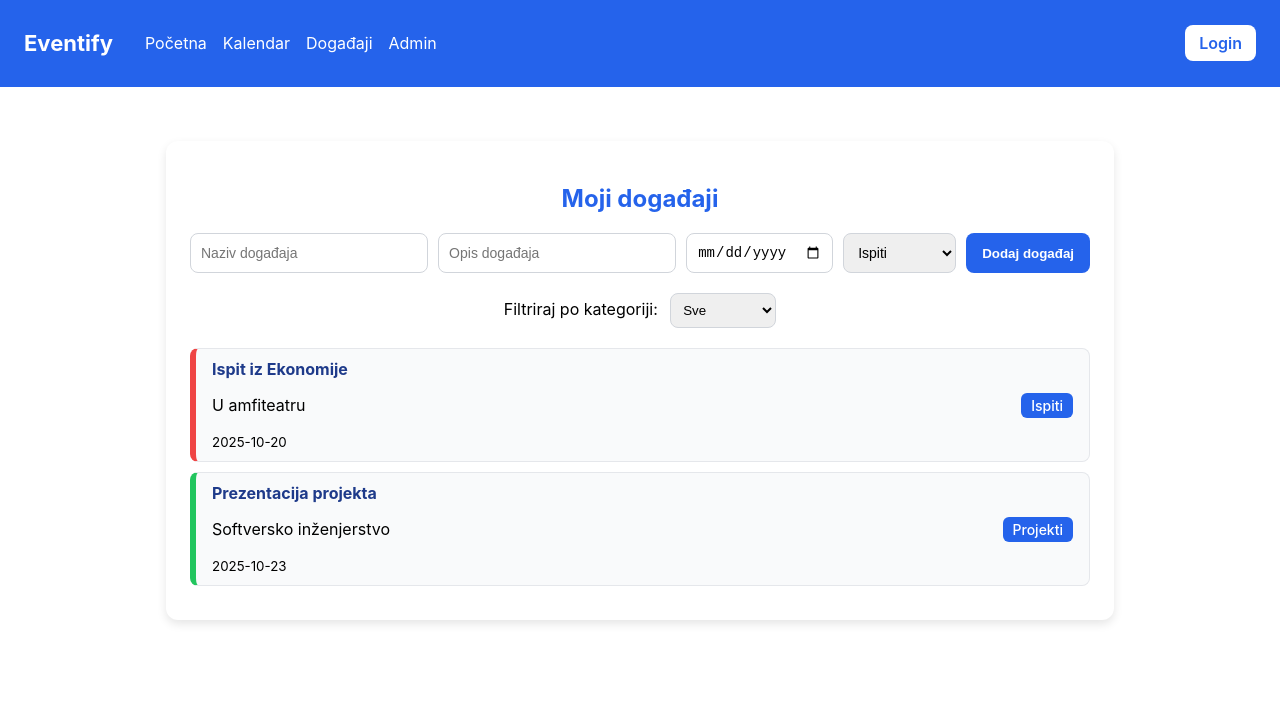
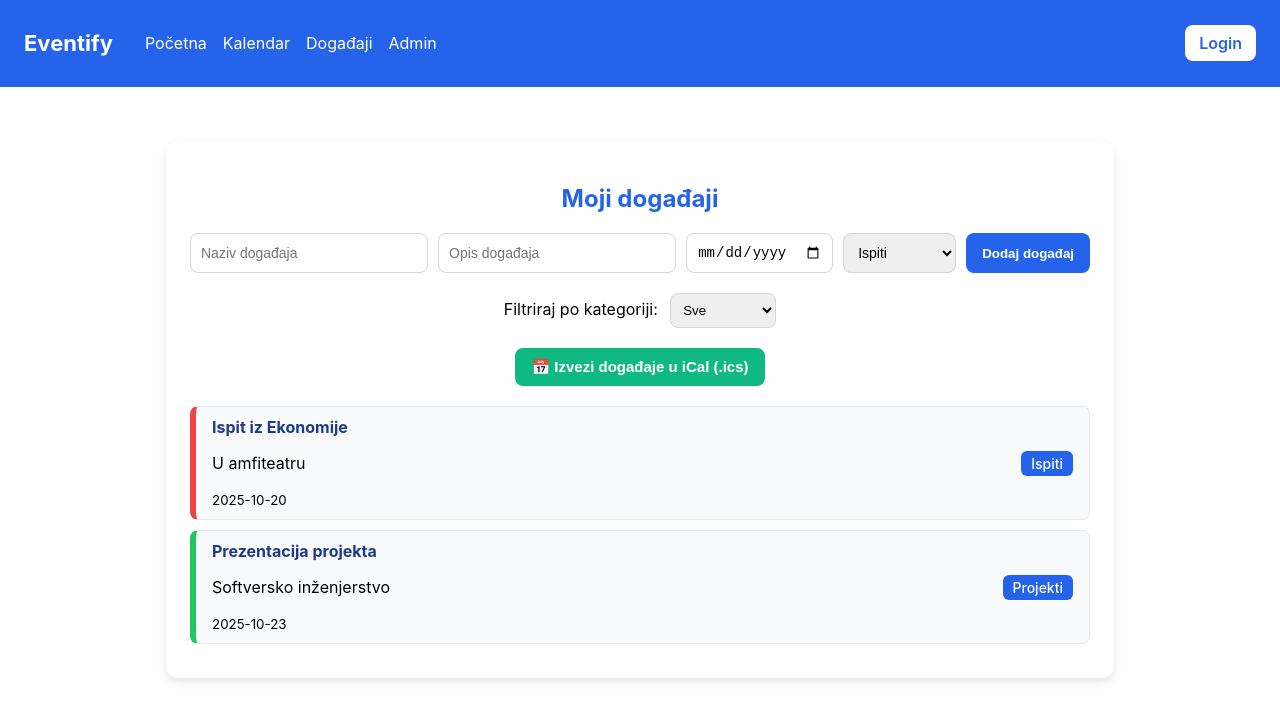
Before and after one commit to elab-development/internet-tehnologije-2024-projekat-appupravljanjedogadjajima_2021_384_91, a React (Create React App) app in the folder frontend/reactapp/: page /events in a window 1280 px wide. Shown: the top 720 px of the page. Built offline with nearby package versions, Linux system fonts and the light colour scheme.

Commit message:
Promena na EventsPage za ical

```diff
--- a/frontend/reactapp/package.json
+++ b/frontend/reactapp/package.json
@@ -11,6 +11,7 @@
     "@testing-library/jest-dom": "^6.9.1",
     "@testing-library/react": "^16.3.0",
     "@testing-library/user-event": "^13.5.0",
+    "ics": "^3.8.1",
     "react": "^19.2.0",
     "react-dom": "^19.2.0",
     "react-router-dom": "^7.9.4",
--- a/frontend/reactapp/src/pages/EventsPage.css
+++ b/frontend/reactapp/src/pages/EventsPage.css
@@ -89,3 +89,23 @@
   border-radius: 6px;
   font-weight: 500;
 }
+
+.export-section {
+  text-align: center;
+  margin-bottom: 20px;
+}
+
+.export-btn {
+  background-color: #10b981;
+  color: white;
+  border: none;
+  border-radius: 8px;
+  padding: 10px 16px;
+  cursor: pointer;
+  font-weight: 600;
+  font-size: 15px;
+}
+
+.export-btn:hover {
+  background-color: #059669;
+}
--- a/frontend/reactapp/src/pages/EventsPage.jsx
+++ b/frontend/reactapp/src/pages/EventsPage.jsx
@@ -1,4 +1,5 @@
 import { useState } from "react";
+import { createEvents } from "ics";
 import "./EventsPage.css";
 
 export default function EventsPage() {
@@ -36,6 +37,38 @@ export default function EventsPage() {
     filter === "sve"
       ? events
       : events.filter((e) => e.category === parseInt(filter));
+
+  const exportToICS = () => {
+    if (events.length === 0) {
+      alert("Nema događaja za izvoz!");
+      return;
+    }
+
+    const icsEvents = events.map((e) => {
+      const [year, month, day] = e.date.split("-").map(Number);
+      return {
+        title: e.title,
+        description: e.desc,
+        start: [year, month, day, 10, 0],
+        duration: { hours: 1 },
+      };
+    });
+
+    const { error, value } = createEvents(icsEvents);
+
+    if (error) {
+      console.error(error);
+      alert("Greška pri kreiranju .ics fajla!");
+      return;
+    }
+
+    const blob = new Blob([value], { type: "text/calendar;charset=utf-8" });
+    const url = URL.createObjectURL(blob);
+    const link = document.createElement("a");
+    link.href = url;
+    link.download = "dogadjaji.ics";
+    link.click();
+  };
 
   return (
     <div className="events-page">
@@ -89,6 +122,11 @@ export default function EventsPage() {
         </select>
       </div>
 
+      {/* Dugme za izvoz */}
+      <div className="export-section">
+        <button onClick={exportToICS} className="export-btn">📅 Izvezi događaje u iCal (.ics)</button>
+      </div>
+
       {/* Lista događaja */}
       <ul className="event-list">
         {filteredEvents.length === 0 ? (
```
Also changed, not shown: 1 other file (tests, documents, lock files or other folders).
